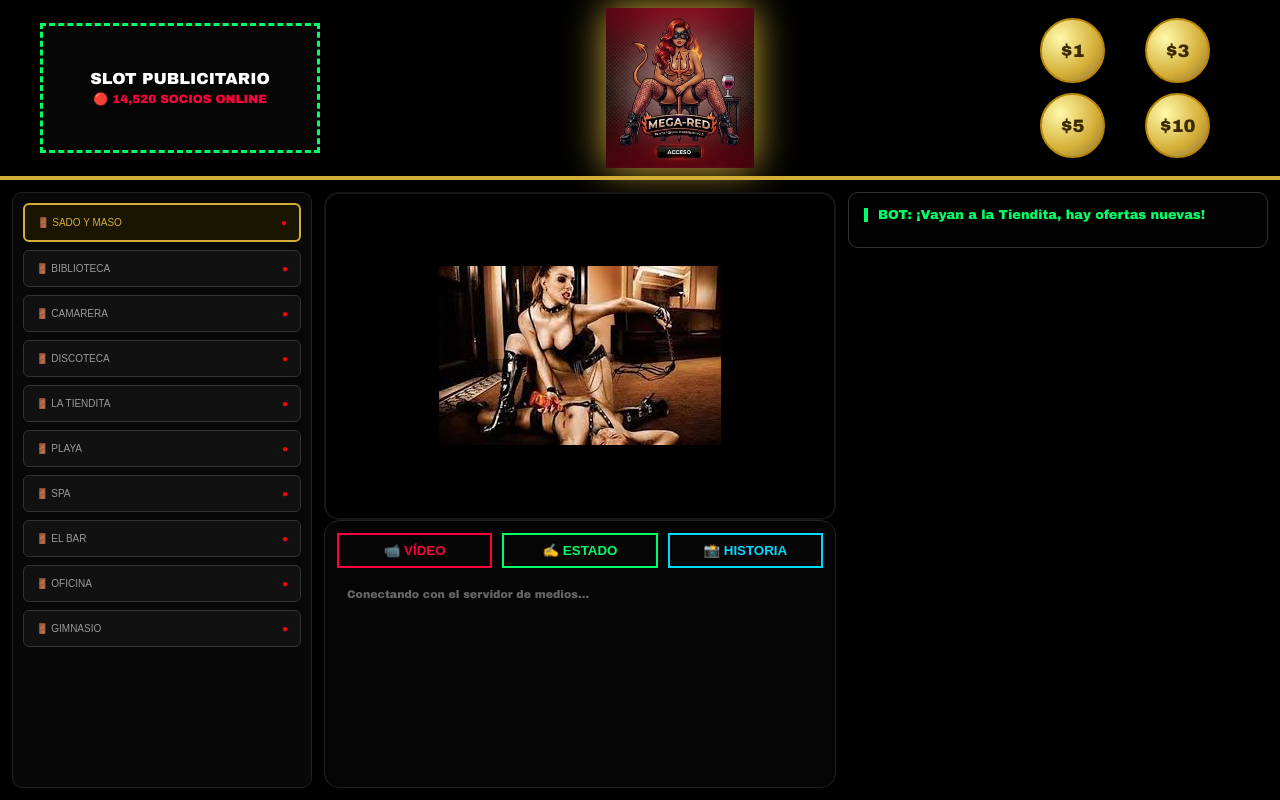
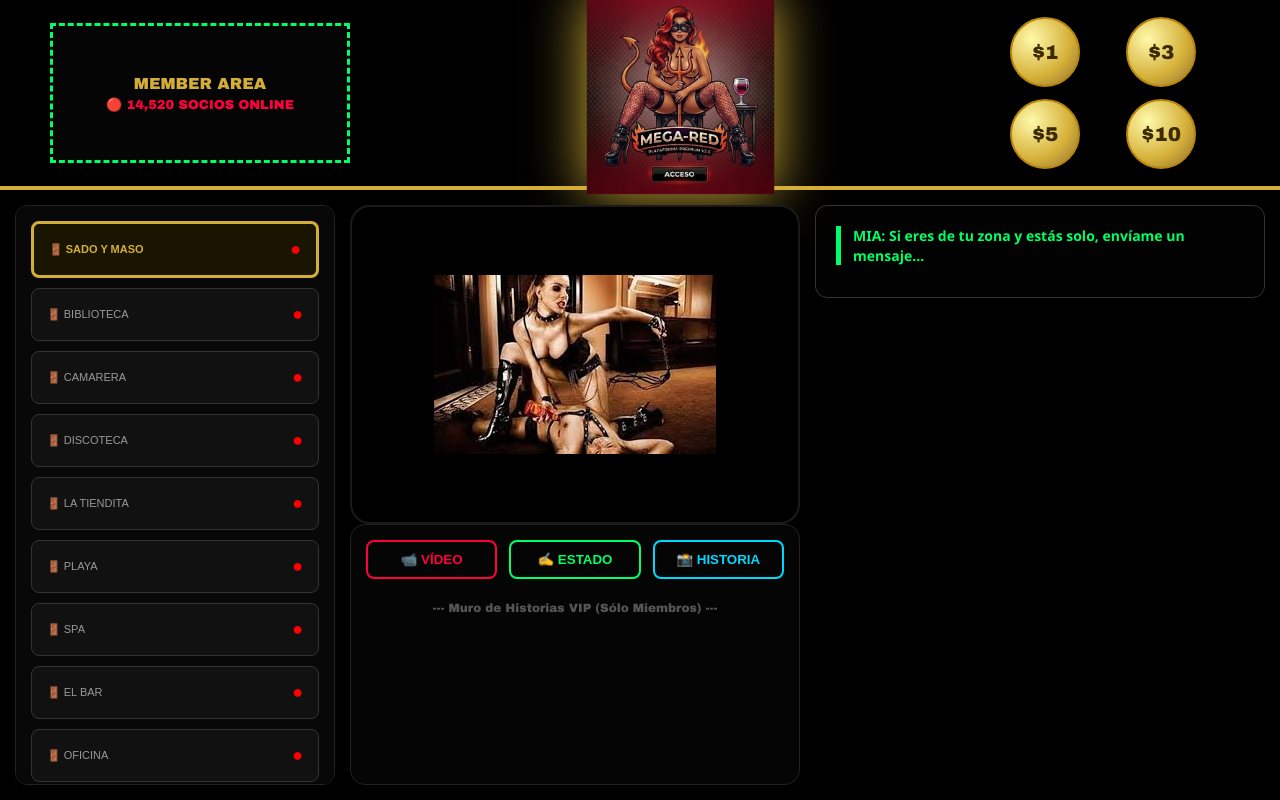
Before and after one commit to Mega-Redvip/megaredvip, a plain HTML site: page index.html in a window 1280 px wide. Drawn offline with Linux system fonts and the light colour scheme; no server answers.

Commit message:
Update index.html

```diff
--- a/index.html
+++ b/index.html
@@ -8,43 +8,46 @@
         * { box-sizing: border-box; }
         body, html { margin: 0; padding: 0; background: var(--fondo); color: white; font-family: 'Arial Black', sans-serif; overflow: hidden; height: 100vh; }
 
-        /* LOGO AGRANDADO: +1.5cm aprox son 60px extra a cada lado */
-        header { height: 180px; background: #000; border-bottom: 4px solid var(--oro); display: flex; align-items: center; justify-content: space-between; padding: 0 40px; }
+        /* HEADER Y LOGO AGRANDADO (Ajuste de +1.5cm visuales) */
+        header { height: 190px; background: #000; border-bottom: 4px solid var(--oro); display: flex; align-items: center; justify-content: space-between; padding: 0 50px; }
         .logo-box { flex: 1; display: flex; justify-content: center; }
-        .logo-img { height: 160px; width: auto; max-width: 900px; filter: drop-shadow(0 0 20px var(--oro)); transition: 0.3s; }
+        .logo-img { height: 175px; width: auto; max-width: 1100px; filter: drop-shadow(0 0 25px var(--oro)); transition: 0.3s; transform: scale(1.15); }
 
-        .ad-slot-header { width: 280px; height: 130px; border: 3px dashed var(--n-verde); background: #050505; display: flex; flex-direction: column; align-items: center; justify-content: center; text-align: center; cursor: pointer; }
-        .live-global { color: var(--n-rojo); font-size: 12px; margin-top: 5px; animation: blink 1s infinite; }
+        .ad-slot-header { width: 300px; height: 140px; border: 3px dashed var(--n-verde); background: #050505; display: flex; flex-direction: column; align-items: center; justify-content: center; text-align: center; }
+        .live-global { color: var(--n-rojo); font-size: 13px; margin-top: 5px; animation: blink 1s infinite; }
         @keyframes blink { 0% { opacity: 1; } 50% { opacity: 0.5; } 100% { opacity: 1; } }
-        .coin-box { width: 200px; display: grid; grid-template-columns: 1fr 1fr; gap: 10px; }
-        .coin { width: 65px; height: 65px; border-radius: 50%; background: radial-gradient(circle at 30% 30%, var(--oro-l), var(--oro) 60%, #8a6d3b); border: 2px solid #b8860b; color: #3d2b00; font-weight: 900; font-size: 18px; display: flex; align-items: center; justify-content: center; cursor: pointer; box-shadow: 0 4px 10px rgba(0,0,0,0.8); transition: 0.2s; }
-        .coin:hover { transform: scale(1.1); filter: brightness(1.2); }
-        .main { display: grid; grid-template-columns: 300px 1fr 420px; height: calc(100vh - 180px); gap: 12px; padding: 12px; }
-        .puertas { background: #080808; border-radius: 10px; overflow-y: auto; padding: 10px; border: 1px solid #222; }
-        .p-btn { width: 100%; padding: 12px; margin-bottom: 8px; background: #111; border: 1px solid #333; color: #999; cursor: pointer; text-align: left; font-size: 10px; border-radius: 6px; display: flex; justify-content: space-between; align-items: center; }
-        .p-btn.active { border-color: var(--oro); color: var(--oro); background: #1a1500; border-width: 2px; }
-        .visor { height: 55%; background: #000; border-radius: 15px; border: 2px solid #151515; display: flex; align-items: center; justify-content: center; overflow: hidden; position: relative; }
+
+        .coin-box { width: 220px; display: grid; grid-template-columns: 1fr 1fr; gap: 12px; }
+        .coin { width: 70px; height: 70px; border-radius: 50%; background: radial-gradient(circle at 30% 30%, var(--oro-l), var(--oro) 60%, #8a6d3b); border: 2px solid #b8860b; color: #3d2b00; font-weight: 900; font-size: 20px; display: flex; align-items: center; justify-content: center; cursor: pointer; box-shadow: 0 4px 12px rgba(0,0,0,0.9); transition: 0.3s; }
+        .coin:hover { transform: scale(1.1) rotate(10deg); filter: brightness(1.2); }
+
+        .main { display: grid; grid-template-columns: 320px 1fr 450px; height: calc(100vh - 190px); gap: 15px; padding: 15px; }
+        .puertas { background: #080808; border-radius: 12px; overflow-y: auto; padding: 15px; border: 1px solid #222; }
+        .p-btn { width: 100%; padding: 15px; margin-bottom: 10px; background: #111; border: 1px solid #333; color: #999; cursor: pointer; text-align: left; font-size: 11px; border-radius: 8px; display: flex; justify-content: space-between; align-items: center; }
+        .p-btn.active { border-color: var(--oro); color: var(--oro); background: #1a1500; border-width: 3px; font-weight: bold; }
+
+        .visor { height: 55%; background: #000; border-radius: 20px; border: 2px solid #1a1a1a; display: flex; align-items: center; justify-content: center; overflow: hidden; position: relative; }
         #main-view { max-width: 100%; max-height: 100%; object-fit: contain; }
 
-        /* BOTÓN ALI EXPRESS EN LA TIENDITA */
-        #shop-link { position: absolute; bottom: 20px; background: #ff4747; color: white; padding: 15px 30px; border-radius: 30px; text-decoration: none; font-size: 18px; font-weight: bold; display: none; box-shadow: 0 0 20px #ff4747; animation: pulse 2s infinite; }
-        @keyframes pulse { 0% { transform: scale(1); } 50% { transform: scale(1.05); } 100% { transform: scale(1); } }
+        /* BOTÓN ALI EXPRESS PERSONALIZADO */
+        #shop-link { position: absolute; bottom: 30px; background: linear-gradient(45deg, #ff4747, #ff8a00); color: white; padding: 18px 35px; border-radius: 40px; text-decoration: none; font-size: 18px; font-weight: bold; display: none; box-shadow: 0 0 30px rgba(255, 71, 71, 0.6); animation: heartbeat 1.5s infinite; border: 2px solid white; }
+        @keyframes heartbeat { 0% { transform: scale(1); } 50% { transform: scale(1.08); } 100% { transform: scale(1); } }
 
-        .muro-clientes { height: 45%; background: #050505; border: 1px solid #222; border-radius: 15px; padding: 12px; display: flex; flex-direction: column; gap: 10px; }
-        .chat-p { flex: 1; background: #020202; border: 1px solid #333; border-radius: 10px; padding: 15px; overflow-y: auto; }
-        .msg { margin-bottom: 10px; font-size: 13px; border-left: 4px solid; padding-left: 10px; }
-        .sys-msg { color: var(--oro); font-weight: bold; text-align: center; background: #1a1500; border: none; padding: 5px; }
-        .m-msg { color: var(--n-verde); font-weight: bold; }
+        .muro-clientes { height: 45%; background: #050505; border: 1px solid #222; border-radius: 15px; padding: 15px; display: flex; flex-direction: column; gap: 12px; }
+        .chat-p { flex: 1; background: #020202; border: 1px solid #333; border-radius: 12px; padding: 20px; overflow-y: auto; font-family: 'Segoe UI', Tahoma, sans-serif; }
+        .msg { margin-bottom: 12px; font-size: 14px; border-left: 5px solid; padding-left: 12px; line-height: 1.4; }
+        .sys-msg { color: var(--oro); font-weight: bold; text-align: center; background: #1a1500; border: none; padding: 8px; border-radius: 5px; }
+        .m-msg { color: var(--n-verde); font-weight: bold; border-color: var(--n-verde); }
     </style>
 </head>
 <body>
 
 <header>
     <div class="ad-slot-header">
-        <b>SLOT PUBLICITARIO</b>
+        <b style="color:var(--oro)">MEMBER AREA</b>
         <div class="live-global">🔴 <span id="global-count">14,520</span> SOCIOS ONLINE</div>
     </div>
-    <div class="logo-box"><img src="Logo Mega Red Lunar.jpg" class="logo-img" onerror="this.src='https://via.placeholder.com/1000x300/000/d4af37?text=MEGA+RED+VIP'"></div>
+    <div class="logo-box"><img src="Logo Mega Red Lunar.jpg" class="logo-img" onerror="this.src='https://via.placeholder.com/1200x400/000/d4af37?text=MEGA+RED+VIP'"></div>
     <div class="coin-box">
         <div class="coin" onclick="pay(1)">$1</div><div class="coin" onclick="pay(3)">$3</div>
         <div class="coin" onclick="pay(5)">$5</div><div class="coin" onclick="pay(10)">$10</div>
@@ -56,15 +59,15 @@
     <div class="center">
         <div class="visor">
             <img id="main-view" src="">
-            <a href="https://s.click.aliexpress.com/e/_tu_id_aqui" id="shop-link" target="_blank">🛒 VER OFERTAS VIP (AliExpress)</a>
+            <a href="https://s.click.aliexpress.com/e/_c30NBdsF" id="shop-link" target="_blank">🔥 OFERTA: CÁPSULAS COKELIFE (69% OFF)</a>
         </div>
         <div class="muro-clientes">
-            <div style="display:grid; grid-template-columns: 1fr 1fr 1fr; gap:10px;">
-                <button onclick="alert('Subiendo video...')" style="color:var(--n-rojo); border:2px solid; background:0; padding:8px; font-weight:bold; cursor:pointer;">📹 VÍDEO</button>
-                <button onclick="alert('Escribiendo...')" style="color:var(--n-verde); border:2px solid; background:0; padding:8px; font-weight:bold; cursor:pointer;">✍️ ESTADO</button>
-                <button onclick="alert('Cámara abierta')" style="color:var(--n-azul); border:2px solid; background:0; padding:8px; font-weight:bold; cursor:pointer;">📸 HISTORIA</button>
+            <div style="display:grid; grid-template-columns: 1fr 1fr 1fr; gap:12px;">
+                <button onclick="alert('Inicia sesión para subir video')" style="color:var(--n-rojo); border:2px solid; background:0; padding:10px; font-weight:bold; cursor:pointer; border-radius:8px;">📹 VÍDEO</button>
+                <button onclick="alert('Inicia sesión para postear')" style="color:var(--n-verde); border:2px solid; background:0; padding:10px; font-weight:bold; cursor:pointer; border-radius:8px;">✍️ ESTADO</button>
+                <button onclick="alert('Acceso a cámara denegado')" style="color:var(--n-azul); border:2px solid; background:0; padding:10px; font-weight:bold; cursor:pointer; border-radius:8px;">📸 HISTORIA</button>
             </div>
-            <div id="feed-box" style="font-size: 11px; color: #666; padding: 10px;">Conectando con el servidor de medios...</div>
+            <div id="feed-box" style="font-size: 12px; color: #555; padding: 10px; text-align: center;">--- Muro de Historias VIP (Sólo Miembros) ---</div>
         </div>
     </div>
     <div class="right">
@@ -83,11 +86,11 @@
             userCity = data.city || "tu zona";
             addMsg("SISTEMA", `📍 SOCIO DETECTADO EN: ${userCity.toUpperCase()}`, "sys-msg");
 
-            // CHAT MÁS HUMANO
+            // CHAT HUMANO: PREGUNTA EN LUGAR DE AFIRMAR
             setTimeout(() => {
-                addMsg("MIA", `🔥 ¿Hay alguien de ${userCity} conectado ahora? Me dijeron que los de ahí son tremendos...`, "m-msg");
-            }, 3000);
-        } catch (e) { userCity = "esta zona"; }
+                addMsg("MIA", `🔥 ¡Hola! ¿Hay algún socio de ${userCity} conectado ahora? Me dijeron que los hombres de ahí son los más potentes...`, "m-msg");
+            }, 3500);
+        } catch (e) { userCity = "tu zona"; }
     }
 
     function init() {
@@ -96,21 +99,22 @@
         rooms.forEach((name, i) => {
             const b = document.createElement('button');
             b.className = 'p-btn'; b.id = "btn-" + i;
-            b.innerHTML = `<span>🚪 ${name.toUpperCase()}</span> <span style="color:red">●</span>`;
+            b.innerHTML = `<span>🚪 ${name.toUpperCase()}</span> <span style="color:red; font-size:18px;">●</span>`;
             b.onclick = () => { idx = i; refresh(); };
             menu.appendChild(b);
         });
         refresh();
-        setInterval(warChat, 4000);
-        setInterval(() => { idx = (idx + 1) % rooms.length; refresh(); }, 15000);
+        setInterval(warChat, 5000);
+        setInterval(() => { idx = (idx + 1) % rooms.length; refresh(); }, 18000); // Carrusel lento
     }
 
     function refresh() {
         document.querySelectorAll('.p-btn').forEach(b => b.classList.remove('active'));
-        document.getElementById("btn-" + idx).classList.add('active');
+        const btn = document.getElementById("btn-" + idx);
+        if(btn) btn.classList.add('active');
         document.getElementById('main-view').src = "./" + rooms[idx] + ".jpg";
 
-        // MOSTRAR LINK DE ALIEXPRESS SOLO EN LA TIENDITA
+        // MOSTRAR LINK DE ALI SOLO EN LA TIENDITA
         document.getElementById('shop-link').style.display = (rooms[idx] === "La Tiendita") ? "block" : "none";
     }
 
@@ -127,13 +131,14 @@
 
     function warChat() {
         const msgs = [
-            `¿Algún socio de ${userCity} quiere ver algo especial?`,
-            `¡Uff, que calor hace en ${userCity} hoy!`,
-            `Si alguien de ${userCity} me da 5 tokens, bailo.`,
-            "¡Vayan a la Tiendita, hay ofertas nuevas!"
+            `¿Algún VIP de ${userCity} quiere ver lo que estoy haciendo?`,
+            `¡Qué calor me está dando ${userCity} hoy!`,
+            `Socio de ${userCity}, mándame 5 tokens y te abro mi cámara privada.`,
+            "¿Ya vieron las cápsulas retardantes en La Tiendita? ¡Están de oferta!",
+            `Si eres de ${userCity} y estás solo, envíame un mensaje...`
         ];
         const r = msgs[Math.floor(Math.random()*msgs.length)];
-        addMsg("BOT", r, "m-msg");
+        addMsg("MIA", r, "m-msg");
     }
 
     init();
```
